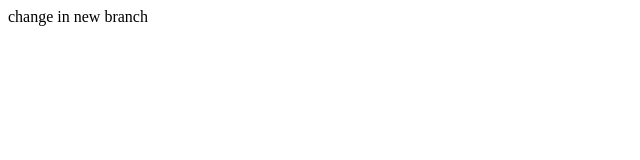
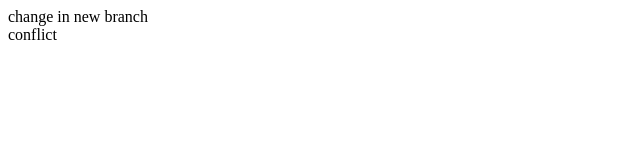
Before and after one commit to mohdghodsbin/NewRepo, a plain HTML site: page index.html in a window 1280 px wide. Shown: the full height of the page, 0-640 px from the left. Drawn offline with Linux system fonts and the light colour scheme.

Commit message:
Update index.html

```diff
--- a/index.html
+++ b/index.html
@@ -1,5 +1,8 @@
 <html>
 	<body>
 		<div>change in new branch</div>
+
+		<div>conflict</div>
 	</body>
+
 </html>
```
